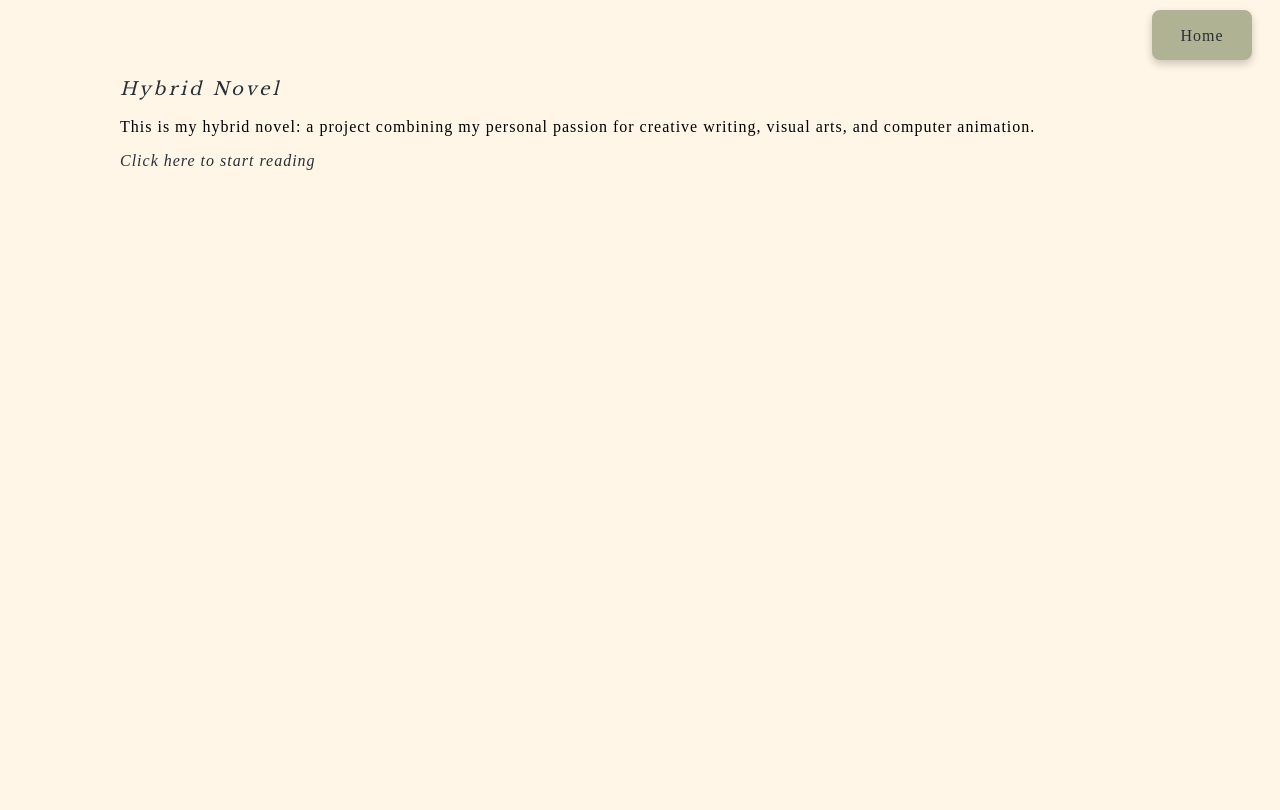
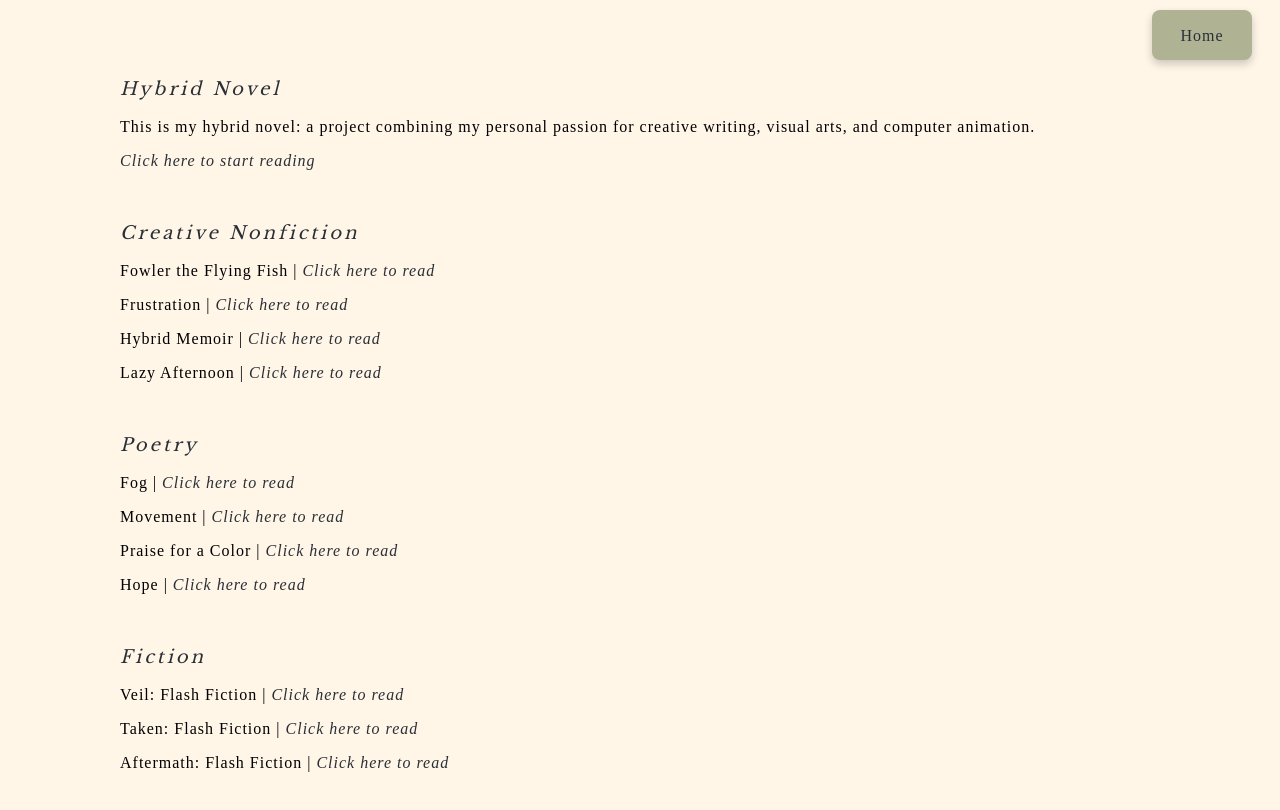
Before and after one commit to JenQuanZen/Portfolio, a plain HTML site: page writing.html in a window 1280 px wide. Shown: the part 134-944 px from the top of the page. Before the commit the page ends 800 px from the top, so only its background shows below. Drawn offline with nearby package versions, Linux system fonts and the light colour scheme; a web font is replaced by a local one.

Commit message:
added to writing page

```diff
--- a/writing.html
+++ b/writing.html
@@ -24,6 +24,40 @@
             <h3> Hybrid Novel</h3>
             <p>  This is my hybrid novel: a project combining my personal passion for creative writing, visual arts, and computer animation.</p>
             <a href="https://www.jensz-lost.com/" target="_blank"> <p> <i>Click here to start reading</i></p></a>
+
+            <br>
+
+            <h3> Creative Nonfiction </h3>
+            <p> Fowler the Flying Fish |
+            <a href=https://www.jensz-lost.com/post/fowler-the-flying-fish target="_blank"> <i>Click here to read </i></a> </p>
+            <p> Frustration |
+            <a href=https://www.jensz-lost.com/post/frustration target="_blank"> <i>Click here to read </i></a> </p>
+            <p> Hybrid Memoir |
+            <a href=https://www.jensz-lost.com/post/hybrid-memoir target="_blank"> <i>Click here to read </i></a> </p>
+            <p> Lazy Afternoon |
+            <a href=https://www.jensz-lost.com/post/lazy-afternoon target="_blank"> <i>Click here to read </i></a> </p>
+
+            <br>
+
+            <h3> Poetry </h3>
+            <p> Fog |
+            <a href=https://www.jensz-lost.com/post/__fog target="_blank"> <i>Click here to read </i></a> </p>
+            <p> Movement |
+            <a href=https://www.jensz-lost.com/post/movement target="_blank"> <i>Click here to read </i></a> </p>
+            <p> Praise for a Color |
+            <a href=https://www.jensz-lost.com/post/praise-for-a-color target="_blank"> <i>Click here to read </i></a> </p>
+            <p> Hope |
+            <a href=https://www.jensz-lost.com/post/_hope target="_blank"> <i>Click here to read </i></a> </p>
+
+            <br>
+
+            <h3> Fiction </h3>
+            <p> Veil: Flash Fiction |
+            <a href=https://www.jensz-lost.com/post/_veil target="_blank"> <i>Click here to read </i></a> </p>
+            <p> Taken: Flash Fiction |
+            <a href=https://www.jensz-lost.com/post/taken target="_blank"> <i>Click here to read </i></a> </p>
+            <p> Aftermath: Flash Fiction |
+            <a href=https://www.jensz-lost.com/post/aftermath target="_blank"> <i>Click here to read </i></a> </p>
         </div>
     </body>
 
```
